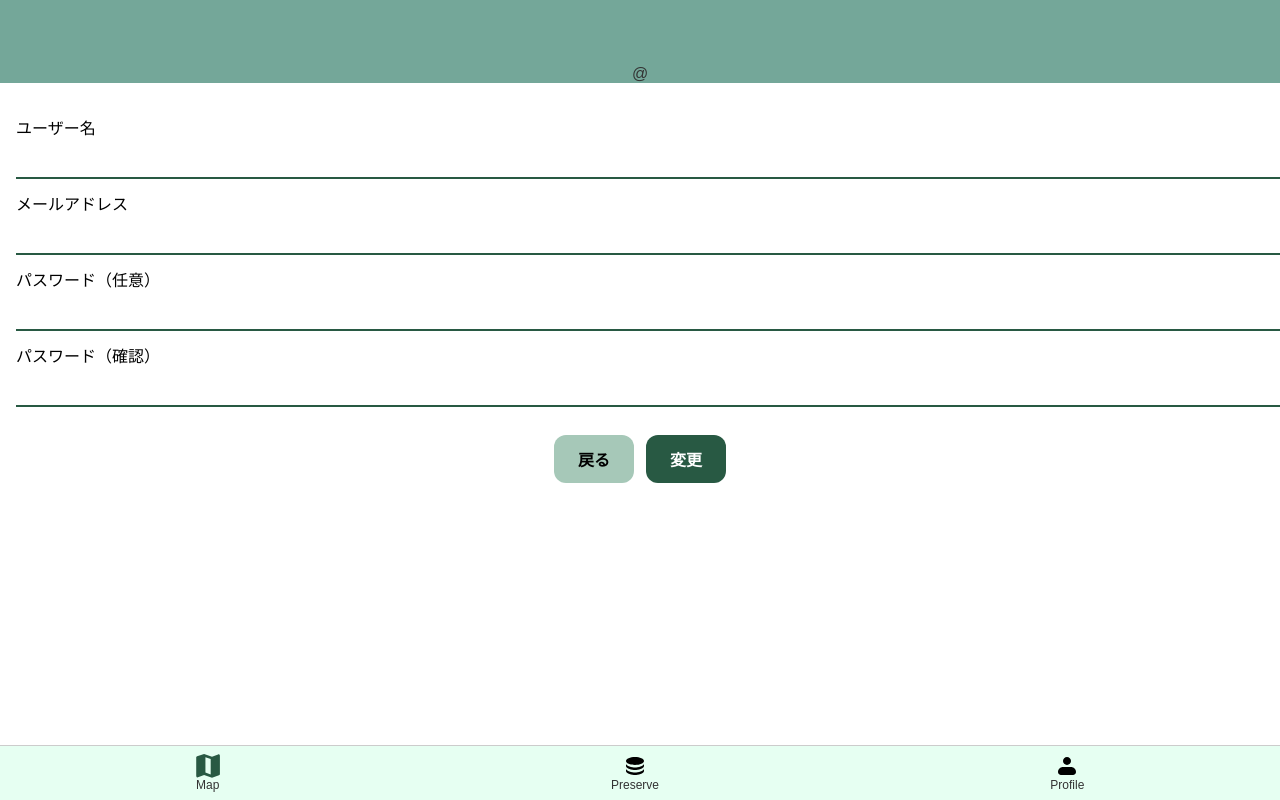
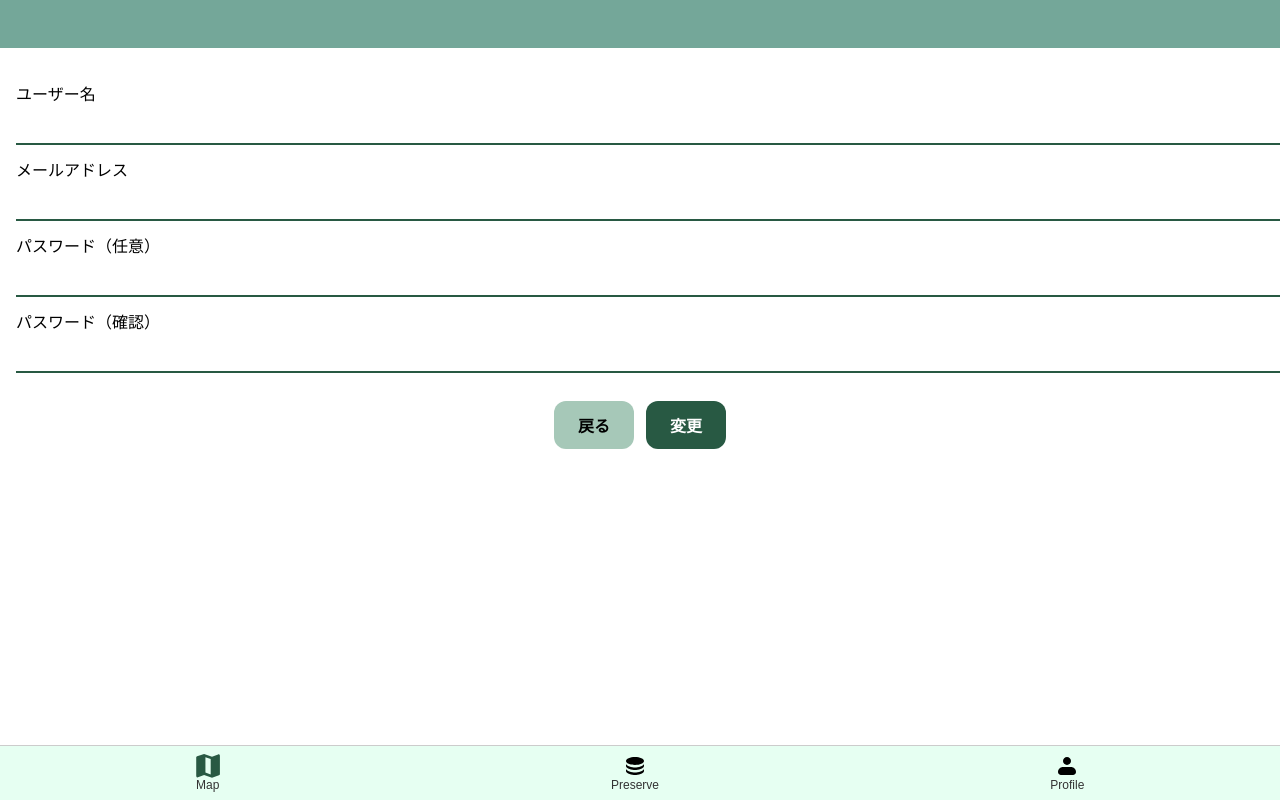
Before and after one commit to Detour-Navigation-System-01/detour-navigation-system, a Next.js app in the folder frontend/: page /profile/1/edit in a window 1280 px wide. Built offline with nearby package versions, Linux system fonts and the light colour scheme; no server answers.

Commit message:
fix(prof)

```diff
--- a/frontend/src/app/profile/[userId]/edit/page.tsx
+++ b/frontend/src/app/profile/[userId]/edit/page.tsx
@@ -61,7 +61,7 @@ export default function ProfileEditPage() {
       >
 
         <h2 style={{ fontSize: '20px', fontWeight: 'bold' }}>{username}</h2>
-        <p style={{ color: '#333' }}>@{user?.username}</p>
+
       </div>
 
       <form
--- a/frontend/src/components/profile/ProfileHeader.tsx
+++ b/frontend/src/components/profile/ProfileHeader.tsx
@@ -23,7 +23,6 @@ export default function ProfileHeader({ user }: Props) {
   return (
     <div style={headerStyle}>
       <h2 style={nameStyle}>{user.username}</h2>
-      <p style={idStyle}>ID: {user.id}</p>
       <Link href={`/profile/${user.id}/edit`}>
         <button style={editButtonStyle}>編集</button>
       </Link>
```
Also changed, not shown: 1 other file (tests, documents, lock files or other folders).
